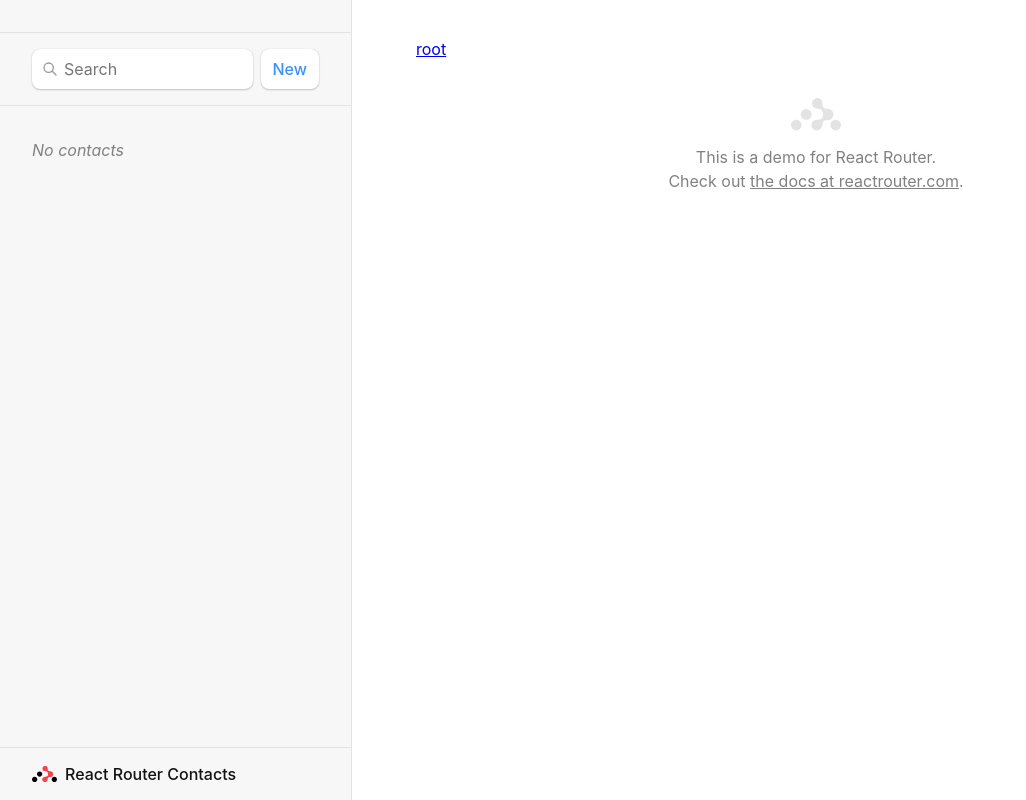
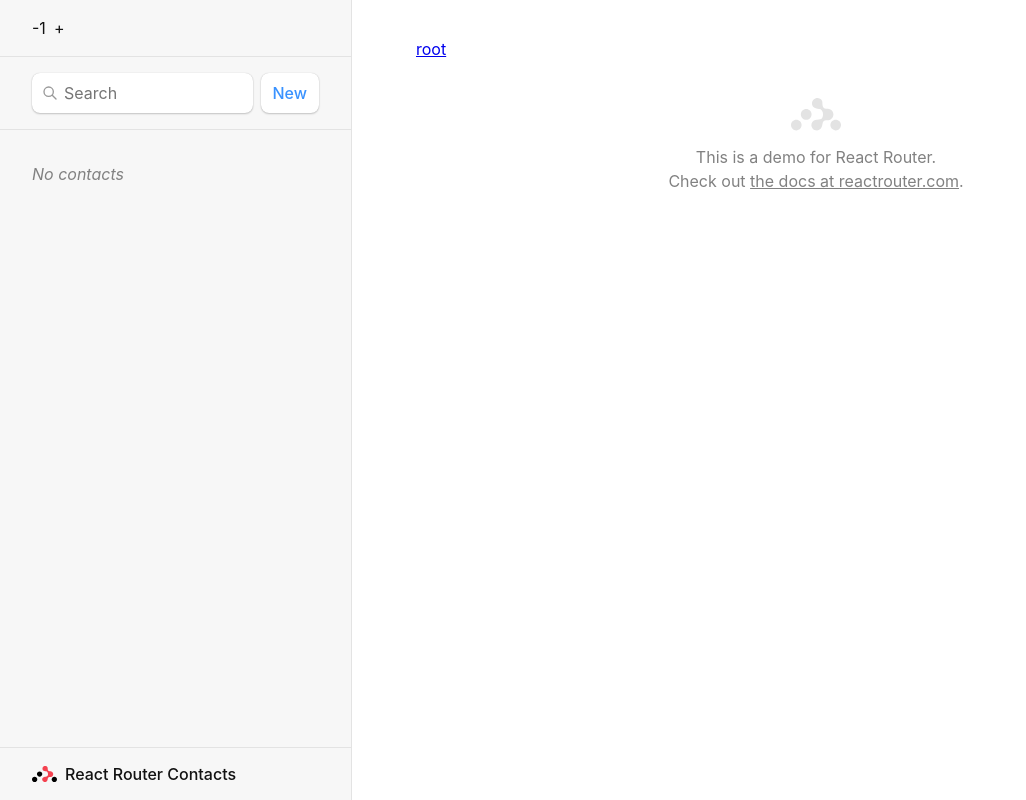
Before and after one commit to yushkevich-a-a/rr-test, a React (Vite) app: page / in a window 1280 px wide. Shown: the whole page, without its empty margins (0-1026 px from the left). Built offline with nearby package versions, Linux system fonts and the light colour scheme.

Commit message:
добавление хуков в приложение

```diff
--- a/src/main.tsx
+++ b/src/main.tsx
@@ -16,7 +16,6 @@
 import { EditContact, action as editAction } from "./routes/edit";
 import { action as deleteAction } from "./routes/destroy";
 import Index from "./routes";
-import { App } from "./routes/app";
 
 const router = createBrowserRouter([
 	{
@@ -47,12 +46,6 @@
 								<Link to={path}>contact-{name}</Link>
 							),
 						},
-						// children: [
-						// 	{
-						// 		path: "/contacts/:contactId/layer",
-						// 		element: <Layer2 />,
-						// 	},
-						// ],
 					},
 					{
 						path: "/contacts/:contactId/edit",
@@ -73,8 +66,6 @@
 
 ReactDOM.createRoot(document.getElementById("root") as HTMLElement).render(
 	<React.StrictMode>
-		<App>
-			<RouterProvider router={router} />
-		</App>
+		<RouterProvider router={router} />
 	</React.StrictMode>
 );
--- a/src/routes/app.tsx
+++ /dev/null
@@ -1,8 +0,0 @@
-import { ReactNode } from "react";
-import { useInRouterContext } from "react-router-dom";
-
-export const App = ({ children }: { children: ReactNode }) => {
-	const refer = useInRouterContext();
-	console.log(refer);
-	return <>{children}</>;
-};
--- a/src/routes/breadCrumps.tsx
+++ b/src/routes/breadCrumps.tsx
@@ -38,7 +38,6 @@
 			if (!handle) {
 				return false;
 			}
-			console.log("match in ", match);
 			const path = match.pathname;
 			const params = match.params as any;
 			let id = (params.contactId || "") as string;
--- a/src/routes/edit.tsx
+++ b/src/routes/edit.tsx
@@ -4,6 +4,8 @@
 	redirect,
 	useLoaderData,
 	useNavigate,
+	useNavigationType,
+	useOutlet,
 } from "react-router-dom";
 import { updateContact } from "../contacts";
 import { TContact } from "../types";
@@ -21,6 +23,11 @@
 export function EditContact() {
 	const { contact } = useLoaderData() as { contact: TContact };
 	const navigate = useNavigate();
+	const outlet = useOutlet();
+	const typeNav = useNavigationType();
+
+	console.log("navigationType: " + typeNav);
+
 	return (
 		<Form method="post" id="contact-form">
 			<p>
--- a/src/routes/root.tsx
+++ b/src/routes/root.tsx
@@ -11,6 +11,7 @@
 	useLocation,
 	useMatch,
 	useMatches,
+	useNavigate,
 	useNavigation,
 	useResolvedPath,
 	useSubmit,
@@ -40,6 +41,7 @@
 		contacts: any[];
 		q: string | null;
 	};
+	const navigatе = useNavigate();
 	const navigation = useNavigation();
 	const location = useLocation();
 	const matches = useMatches();
@@ -57,13 +59,25 @@
 		element.value = q || "";
 	}, [q]);
 
-	console.log(location);
-
 	return (
 		<>
 			<div id="sidebar">
 				<h1>React Router Contacts</h1>
 				<div>
+					<div
+						onClick={() => {
+							navigatе(-1);
+						}}
+					>
+						-1
+					</div>
+					<div
+						onClick={() => {
+							navigatе(1);
+						}}
+					>
+						+
+					</div>
 					{location.pathname !== "/" && (
 						<CustomLink
 							onClick={(event) => {
```
